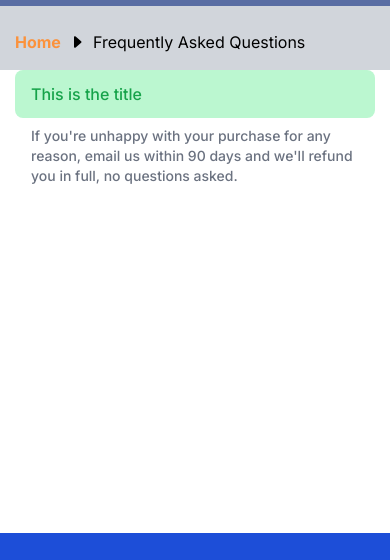
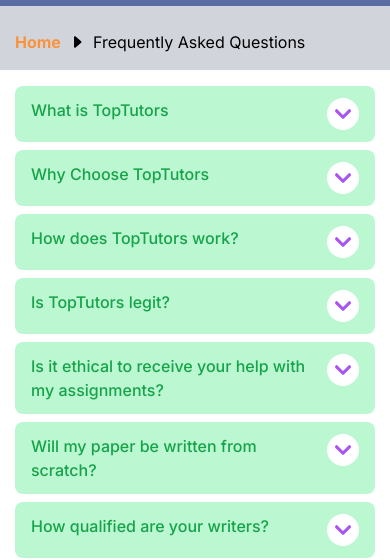
Before and after one commit to Kipronokirui/my-online-service, a Next.js app: page /blog/frequently-asked-questions in a window 390 px wide. Shown: the part 311-871 px from the top of the page. Built offline with nearby package versions, Linux system fonts and the light colour scheme; grey boxes are pictures that could not be loaded.

Commit message:
Responsive features

```diff
--- a/components/FAQs/QuestionsDetails.jsx
+++ b/components/FAQs/QuestionsDetails.jsx
@@ -1,27 +1,38 @@
 "use client";
 import React from 'react'
 import { Disclosure } from '@headlessui/react'
+import { HiChevronDown } from "react-icons/hi";
+import {questions} from './utils'
 // import { ChevronUpIcon } from '@heroicons/react/20/solid'
 
 export default function QuestionsDetails() {
   return (
     <div>
-      <section>
-        <div>
+      <section className='mt-4'>
+          {questions.map((question, index) => (
+            <div key={index}>
           <Disclosure>
-            <div>
-              <Disclosure.Button className="flex w-full justify-between rounded-lg bg-green-200 px-4 py-3 mb-2 text-left font-medium text-green-600">
-                <span>
-                  This is the title
-                </span>
+            {({ open }) => (
+              <>
+                <Disclosure.Button className="flex space-x-3 w-full justify-between rounded-lg bg-green-200 px-4 py-3 mb-2 text-left font-medium text-green-600">
+                  {question.question_title}
+                  <span className={`ml-4 bg-white rounded-full`}>
+                    <HiChevronDown
+                      className={`h-8 w-8 text-purple-500
+                        ${open ? 'rotate-180 transform' : ''}
+                        `}
+                    />
+                  </span>
               </Disclosure.Button>
-              <Disclosure.Panel static className="text-gray-500 flex w-full justify-between rounded-lg px-4 mb-2 text-left text-sm font-medium">
-                If you're unhappy with your purchase for any reason, email us
-                within 90 days and we'll refund you in full, no questions asked.
+              <Disclosure.Panel className="text-gray-500 flex w-full justify-between rounded-lg px-4 mb-2 text-left text-sm font-medium">
+                {question.answer}
               </Disclosure.Panel>
-            </div>
+              </>
+            )}
+
           </Disclosure>
-        </div>
+          </div>
+          ))}
       </section>
     </div>
   )
--- a/components/HomePage/Hero.jsx
+++ b/components/HomePage/Hero.jsx
@@ -5,20 +5,23 @@
 export default function Hero() {
   return (
       <section className={`${styles.hero}`}>
-          <div className='grid max-w-screen-xl px-8 pt-16 mx-auto lg:gap-8 xl:gap-0 lg:py-24 lg:grid-cols-12'>
-              <div className='pl-16 mr-auto place-self-center lg:col-span-7'>
+          <div className='container grid max-w-screen-xl lg:px-8 pt-10 lg:pt-16 mx-auto lg:gap-8 xl:gap-0 lg:py-24 lg:grid-cols-12'>
+              <div className='px-4 lg:pl-16 mr-auto place-self-center lg:col-span-7'>
                   <h1 className='max-w-2xl mb-2 text-2xl font-extrabold text-white tracking-tight leading-none md:text-3xl xl:text-4xl dark:text-white'>
                       ACADEMIC WRITING SERVICE
                       DELIVERING THE BEST HELP ONLINE
                   </h1>
-                  <p className="max-w-2xl mb-6 font-light text-gray-200 lg:mb-8 md:text-lg lg:text-xl dark:text-gray-400">
+                  <p className="max-w-2xl mb-2 font-light text-gray-200 lg:mb-8 md:text-lg lg:text-xl dark:text-gray-400">
                       Are you looking for an academic writer? Delve into our professional writing services online.
                       Opt-in for the best all-inclusive help with academic writing by industry-leading subject
                       virtuosos.
                   </p>
-                  <Link href={`#`} className='inline-flex items-center justify-center px-3 py-2 mr-3 text-base font-medium text-center text-white rounded-lg bg-blue-700 hover:bg-blue-800'>
-                      Get Started
-                  </Link>
+                  <div className='pb-2'>
+                    <Link href={`#`} className='inline-flex items-center justify-center px-3 py-2 mr-3 text-base font-medium text-center text-white rounded-lg bg-blue-700 hover:bg-blue-800'>
+                        Get Started
+                    </Link>
+                  </div>
+
               </div>
               {/* <h1>
                   Hero Section
```
Also changed, not shown: components/HomePage/home.module.css (+21 -1 lines).
